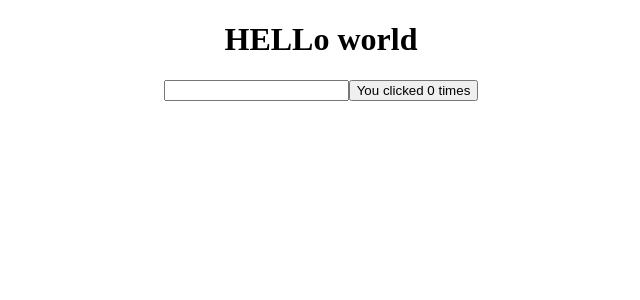
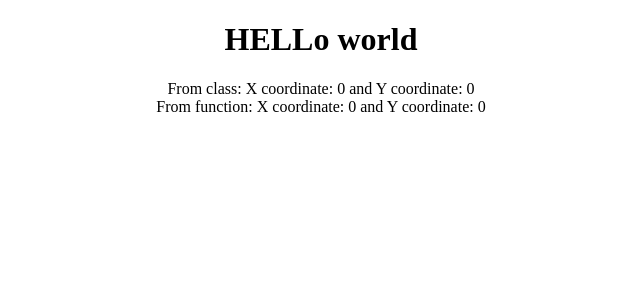
Before and after one commit to Aayush2492/Understanding-React-Hooks, a React (Create React App) app: page / in a window 1280 px wide. Shown: the top 300 px of the page, without its empty margins (319-959 px from the left). Built offline with nearby package versions, Linux system fonts and the light colour scheme.

Commit message:
Make useEffect call only during initial rendering and not on rerenders

```diff
--- a/src/App.js
+++ b/src/App.js
@@ -7,7 +7,9 @@ import HookWithObject from "./components/useState hook/HookWithObject";
 import HookWithArray from "./components/useState hook/HookWithArray";
 import ClassComponentEffect from "./components/useEffect Hook/ClassCounterEffect";
 import HookAfterRender from "./components/useEffect Hook/HookAfterRender";
-import ConditionEffectHook from "./components/useEffect Hook/ConditionalEffectHook";
+import ConditionEffectHook from "./components/useEffect Hook/HookConditionalEffect";
+import ClassMouseEvent from "./components/useEffect Hook/ClassMouseEvent";
+import HookMouseEvent from "./components/useEffect Hook/HookMouseEvent";
 
 const App = () => {
   return (
@@ -19,7 +21,9 @@ const App = () => {
       {/* <HookWithArray /> */}
       {/* <ClassComponentEffect />
       <HookAfterRender /> */}
-      <ConditionEffectHook />
+      {/* <ConditionEffectHook /> */}
+      <ClassMouseEvent />
+      <HookMouseEvent />
     </div>
   );
 };
--- /dev/null
+++ b/src/components/useEffect Hook/ClassMouseEvent.js
@@ -0,0 +1,30 @@
+import React, { Component } from "react";
+
+class ClassMouseEvent extends Component {
+  constructor(props) {
+    super(props);
+    this.state = {
+      x: 0,
+      y: 0,
+    };
+  }
+
+  componentDidMount() {
+    window.addEventListener("mousemove", (event) => {
+      this.setState({
+        x: event.clientX,
+        y: event.clientY,
+      });
+    });
+  }
+  render() {
+    return (
+      <div>
+        From class: X coordinate: {this.state.x} and Y coordinate:{" "}
+        {this.state.y}
+      </div>
+    );
+  }
+}
+
+export default ClassMouseEvent;
--- /dev/null
+++ b/src/components/useEffect Hook/HookMouseEvent.js
@@ -0,0 +1,23 @@
+import React, { useEffect, useState } from "react";
+
+function HookMouseEvent() {
+  const [x, setX] = useState(0);
+  const [y, setY] = useState(0);
+
+  useEffect(() => {
+    console.log("Inside use effect");
+    window.addEventListener("mousemove", (event) => {
+      setX(event.clientX);
+      setY(event.clientY);
+    });
+  }, []);
+  // Empty array at the end will call useEffect only during initial rendering not on re-renders
+
+  return (
+    <div>
+      From function: X coordinate: {x} and Y coordinate: {y}
+    </div>
+  );
+}
+
+export default HookMouseEvent;
```
Also changed, not shown: src/components/useEffect Hook/HookConditionalEffect.js (renamed from src/components/useEffect Hook/ConditionalEffectHook.js).
